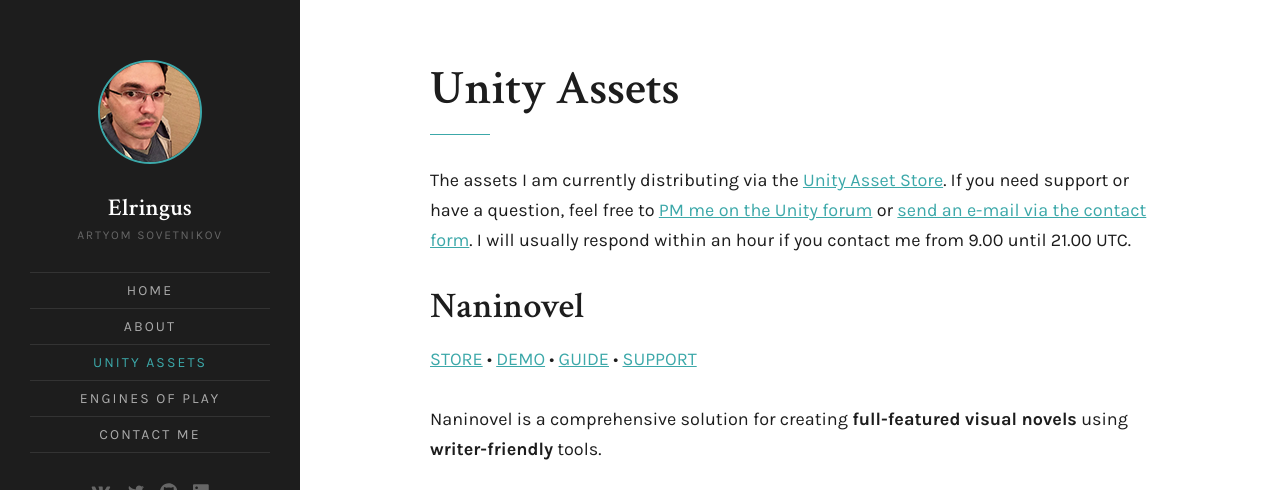
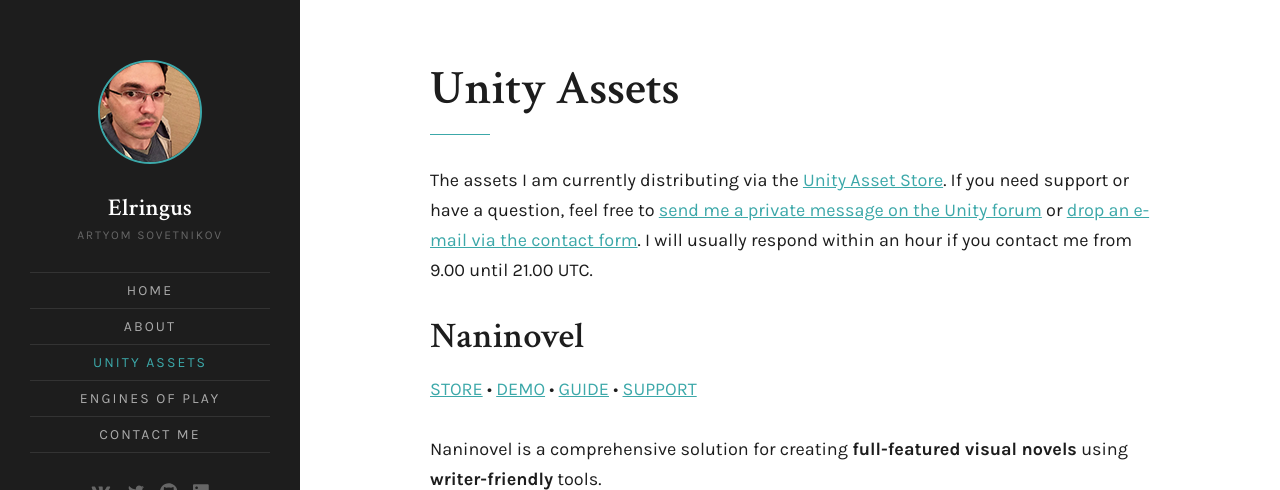
Before and after one commit to Elringus/ElringusMe, a Jekyll site: the page built from unity-assets.md, in a window 1280 px wide and 900 px high, cut to the strip 0-490 px from the top of the window. Built offline with Jekyll 4.4.1, drawn with Linux system fonts in a browser that asks for light colours.

Commit message:
update contact info

```diff
--- a/unity-assets.md
+++ b/unity-assets.md
@@ -3,7 +3,7 @@
 title: Unity Assets
 ---
 
-The assets I am currently distributing via the [Unity Asset Store](https://assetstore.unity.com). If you need support or have a question, feel free to [PM me on the Unity forum](https://forum.unity.com/conversations/add?to=Elringus) or [send an e-mail via the contact form](/contact). I will usually respond within an hour if you contact me from 9.00 until 21.00 UTC.
+The assets I am currently distributing via the [Unity Asset Store](https://assetstore.unity.com). If you need support or have a question, feel free to [send me a private message on the Unity forum](https://forum.unity.com/conversations/add?to=Elringus) or [drop an e-mail via the contact form](/contact). I will usually respond within an hour if you contact me from 9.00 until 21.00 UTC.
 
 ## Naninovel
 
```
